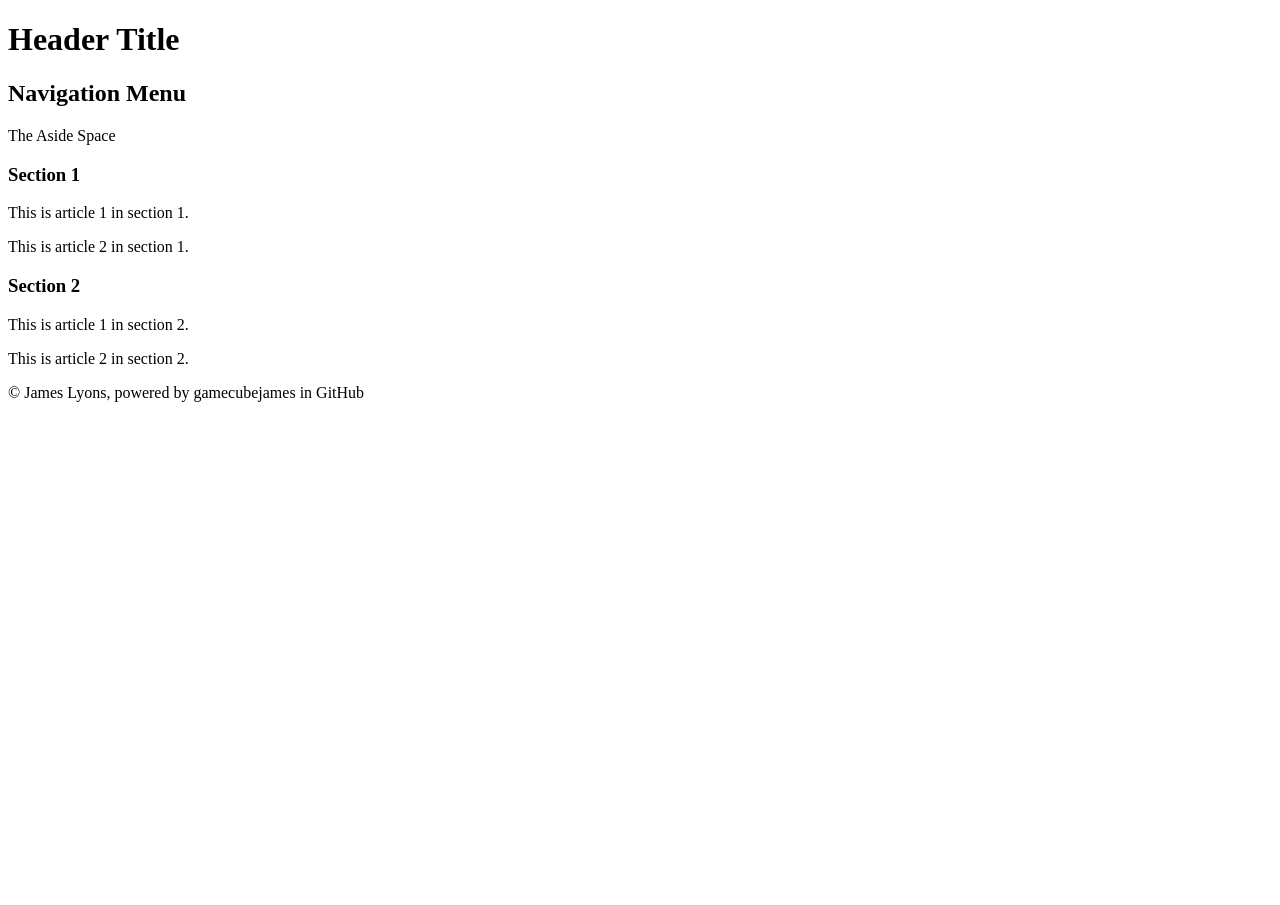
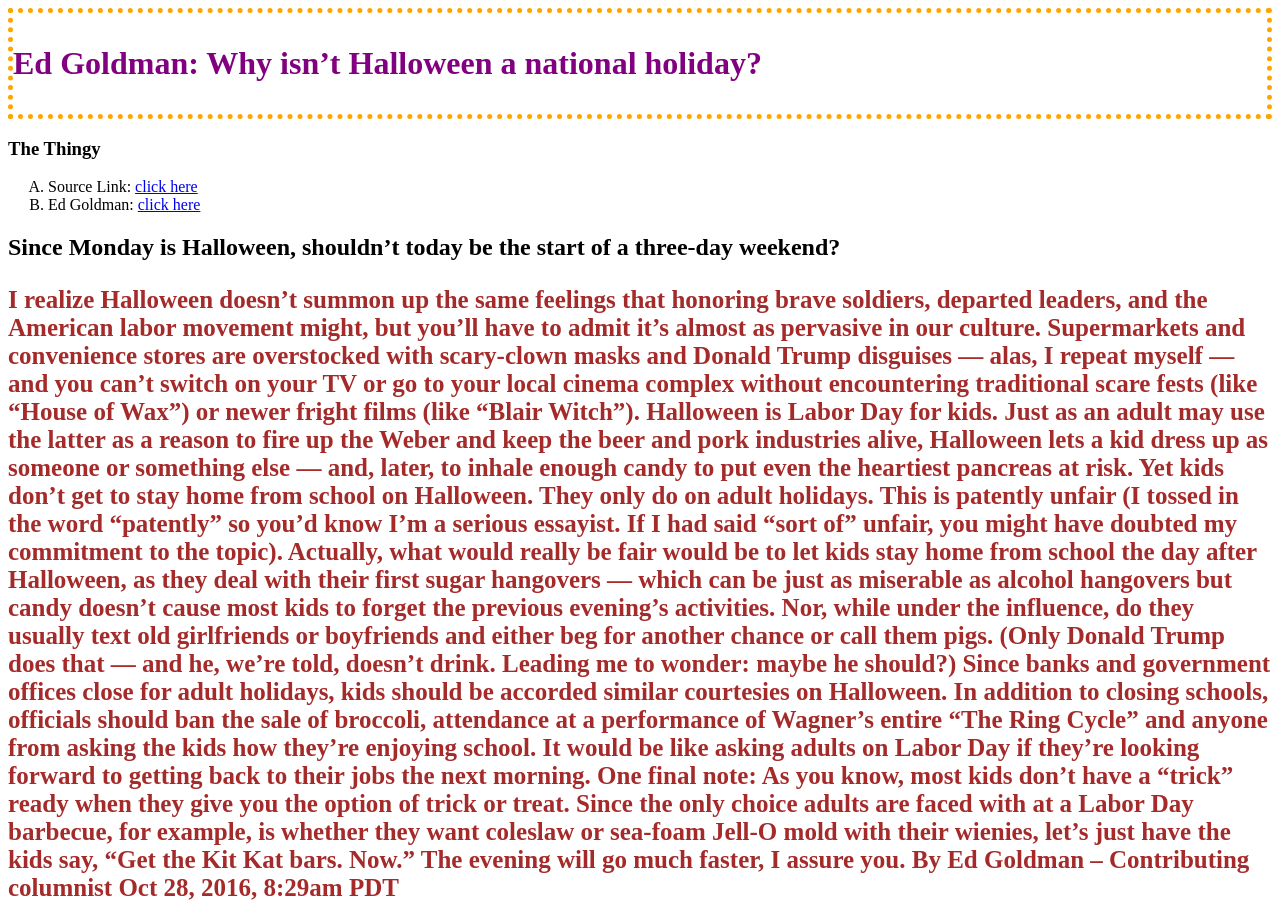
Before and after one commit to gamecubejames/Essay-Things-and-Things-and-Stuiff, a plain HTML site: page Index.html in a window 1280 px wide. Shown: the top 905 px of the page. Before the commit the page ends 800 px from the top, so only its background shows below. Drawn offline with Linux system fonts and the light colour scheme.

Commit message:
Update Index.html

```diff
--- a/Index.html
+++ b/Index.html
@@ -1,46 +1,78 @@
 <!DOCTYPE html>
-
 <html lang="en" dir="ltr">
-
   <head>
     <meta charset="utf-8">
-
-    <title>TAB Title</title>
+    <title>Essay Things and Things and Stuff</title>
 
     <meta name="author" content="James Lyons">
-    <meta name="description" content=""> <!-- Webpage Description -->
-    <meta name="keywords" content=""> <!-- Key Words for conducting searches in Search Engines -->
+      <meta name="description" content="Essay things"> <!-- Webpage Description -->
+      <meta name="keywords" content="James, Lyons, Essay, Thing"> <!-- Key Words for conducting searches in Search Engines -->
       <meta name="viewport" content="width=device-width, initial-scale=1.0">
 
+      <style>
+          /* formatted like Processing-Java or JavaScript (multi-line only)
+          /* Comments can go here */
+          div {border: thick dotted orange;}
+        </style>
+
   </head>
-
   <body>
 
-    <header><h1>Header Title</h1></header>
-    <nav><h2>Navigation Menu</h2></nav>
-    <aside><p>The Aside Space</p></aside>
+    <header><div><h1><p style="color:purple;">Ed Goldman: Why isn’t Halloween a national holiday?</p></h1></div></header>
+
+<p style="color:red;"></p>
+    <nav>
+     <h3>The Thingy</h3>
+     <!-- This used to be P-Tags before the List Lesson-->
+     <ol type="A">
+
+       <li> Source Link: <a href="https://www.bizjournals.com/sacramento/news/2016/10/28/ed-goldman-why-isn-t-halloween-a-national-holiday.html" target="_blank">click here</a>
+         <li> Ed Goldman: <a href="https://www.bizjournals.com/sacramento/bio/9121/Ed+Goldman" target="_blank">click here</a>
+
+     </ol>
+   </nav>
+   <aside></aside>
    <section>
-      <h3>Section 1</h3>
      <article>
-        <p>This is article 1 in section 1.</p>
-      </article>
-      <article>
-        <p>This is article 2 in section 1.</p>
+
+
+  <h2>Since Monday is Halloween, shouldn’t today be the start of a three-day weekend?</h2>
+
+<p style="color:brown;font-size:25px"><strong>I realize Halloween doesn’t summon up the same feelings that honoring brave soldiers, departed leaders, and the American labor movement might, but you’ll have to admit it’s almost as pervasive in our culture. Supermarkets and convenience stores are overstocked with scary-clown masks and Donald Trump disguises — alas, I repeat myself — and you can’t switch on your TV or go to your local cinema complex without encountering traditional scare fests (like “House of Wax”) or newer fright films (like “Blair Witch”).
+
+Halloween is Labor Day for kids. Just as an adult may use the latter as a reason to fire up the Weber and keep the beer and pork industries alive, Halloween lets a kid dress up as someone or something else — and, later, to inhale enough candy to put even the heartiest pancreas at risk.
+Yet kids don’t get to stay home from school on Halloween. They only do on adult holidays. This is patently unfair (I tossed in the word “patently” so you’d know I’m a serious essayist. If I had said “sort of” unfair, you might have doubted my commitment to the topic).
+
+Actually, what would really be fair would be to let kids stay home from school the day after Halloween, as they deal with their first sugar hangovers — which can be just as miserable as alcohol hangovers but candy doesn’t cause most kids to forget the previous evening’s activities. Nor, while under the influence, do they usually text old girlfriends or boyfriends and either beg for another chance or call them pigs. (Only Donald Trump does that — and he, we’re told, doesn’t drink. Leading me to wonder: maybe he should?)
+
+Since banks and government offices close for adult holidays, kids should be accorded similar courtesies on Halloween. In addition to closing schools, officials should ban the sale of broccoli, attendance at a performance of Wagner’s entire “The Ring Cycle” and anyone from asking the kids how they’re enjoying school. It would be like asking adults on Labor Day if they’re looking forward to getting back to their jobs the next morning.
+
+One final note: As you know, most kids don’t have a “trick” ready when they give you the option of trick or treat. Since the only choice adults are faced with at a Labor Day barbecue, for example, is whether they want coleslaw or sea-foam Jell-O mold with their wienies, let’s just have the kids say, “Get the Kit Kat bars. Now.” The evening will go much faster, I assure you.
+
+
+By Ed Goldman
+ – Contributing columnist
+Oct 28, 2016, 8:29am PDT </strong> </p>
 </article>
 </section>
-    <section>
-      <h3>Section 2</h3>
-      <article>
-        <p>This is article 1 in section 2.</p>
-      </article>
-      <article>
-        <p>This is article 2 in section 2.</p>
-      </article>
-    </section>
+
+<!-- Clickable Image: https://previews.123rf.com/images/trimbaldi/trimbaldi1309/trimbaldi130900007/23089796-wow-in-pop-art.jpg-->
+<blockquote cite="https://encrypted-tbn0.gstatic.com/images?q=tbn:ANd9GcSronzFGLDZeIoCJsXxAqg9dHl3UFKUPKe1FaHkn92PsjcHkuml:*">
+  <!-- Date Accessed 20180926 from https://www.geek.com/games/fortnite-playground-mode-ends-in-half-a-fortnight-one-week-1745339/-->
+  <!-- Aspect Ratio: Width:625 Height:352 Scale Factor: 0.6-->
+<a href="https://encrypted-tbn0.gstatic.com/images?q=tbn:ANd9GcSronzFGLDZeIoCJsXxAqg9dHl3UFKUPKe1FaHkn92PsjcHkuml:*" target="_blank">
+  <blockquote cite="https://encrypted-tbn0.gstatic.com/images?q=tbn:ANd9GcSronzFGLDZeIoCJsXxAqg9dHl3UFKUPKe1FaHkn92PsjcHkuml:*">
+    <!-- Date Accessed 20180927, downloaded image and used in mapping image lessons-->
+<img src="https://images.glaciermedia.ca/polopoly_fs/1.23456515.1539033110!/fileImage/httpImage/image.jpg_gen/derivatives/landscape_804/halloween.jpg" alt="Classroom20180925_opt.jpg" title="Classroom Sign" style="width:375px;height=211px;"/>
+</a>
+
+
+
 
   </body>
 
 <footer>
+
 
 <p>&copy James Lyons, powered by gamecubejames in GitHub</p>
 
```
Lines whose indentation alone changed are shown as unchanged.
